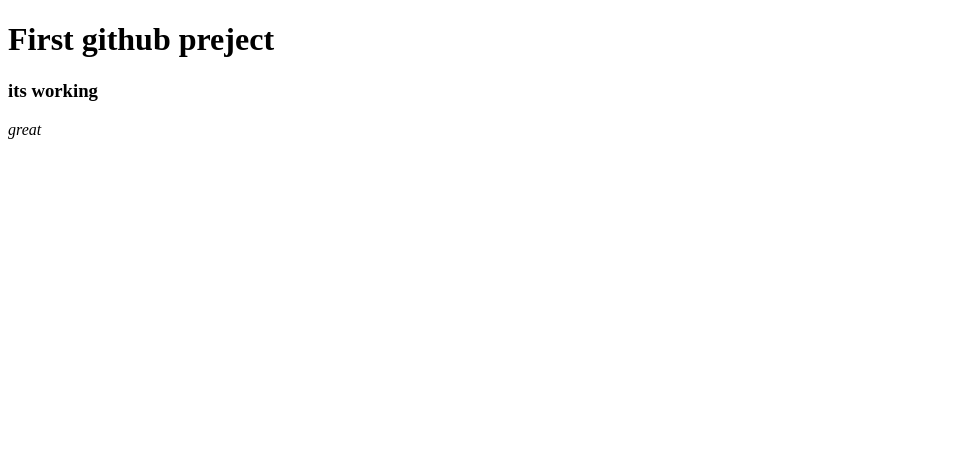
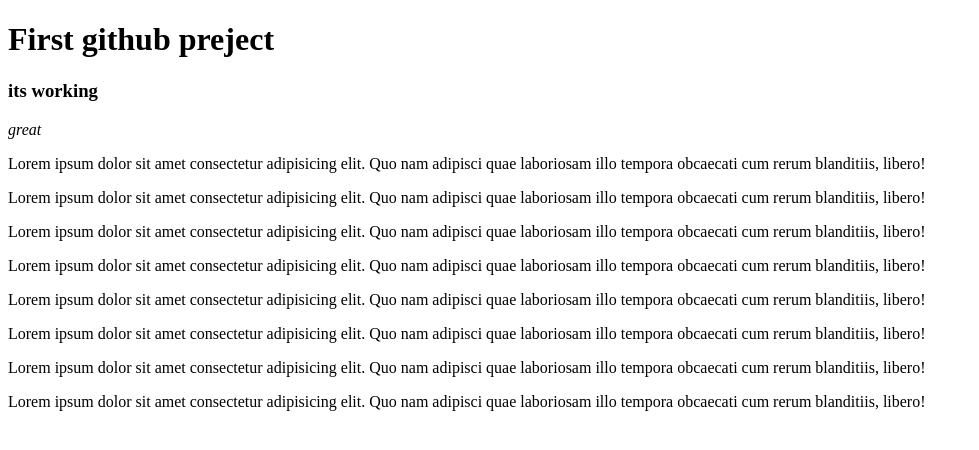
Before and after one commit to DSK134/test, a plain HTML site: page index.html in a window 1280 px wide. Shown: the whole page, without its empty margins (0-979 px from the left). Drawn offline with Linux system fonts and the light colour scheme.

Commit message:
Update index.html

```diff
--- a/index.html
+++ b/index.html
@@ -9,5 +9,6 @@
 	<h1>First github preject</h1>
 	<h3>its working</h3>
 	<i>great</i>
+	<p>Lorem ipsum dolor sit amet consectetur adipisicing elit. Quo nam adipisci quae laboriosam illo tempora obcaecati cum rerum blanditiis, libero!</p><p>Lorem ipsum dolor sit amet consectetur adipisicing elit. Quo nam adipisci quae laboriosam illo tempora obcaecati cum rerum blanditiis, libero!</p><p>Lorem ipsum dolor sit amet consectetur adipisicing elit. Quo nam adipisci quae laboriosam illo tempora obcaecati cum rerum blanditiis, libero!</p><p>Lorem ipsum dolor sit amet consectetur adipisicing elit. Quo nam adipisci quae laboriosam illo tempora obcaecati cum rerum blanditiis, libero!</p><p>Lorem ipsum dolor sit amet consectetur adipisicing elit. Quo nam adipisci quae laboriosam illo tempora obcaecati cum rerum blanditiis, libero!</p><p>Lorem ipsum dolor sit amet consectetur adipisicing elit. Quo nam adipisci quae laboriosam illo tempora obcaecati cum rerum blanditiis, libero!</p><p>Lorem ipsum dolor sit amet consectetur adipisicing elit. Quo nam adipisci quae laboriosam illo tempora obcaecati cum rerum blanditiis, libero!</p><p>Lorem ipsum dolor sit amet consectetur adipisicing elit. Quo nam adipisci quae laboriosam illo tempora obcaecati cum rerum blanditiis, libero!</p>
 </body>
 </html>
```
